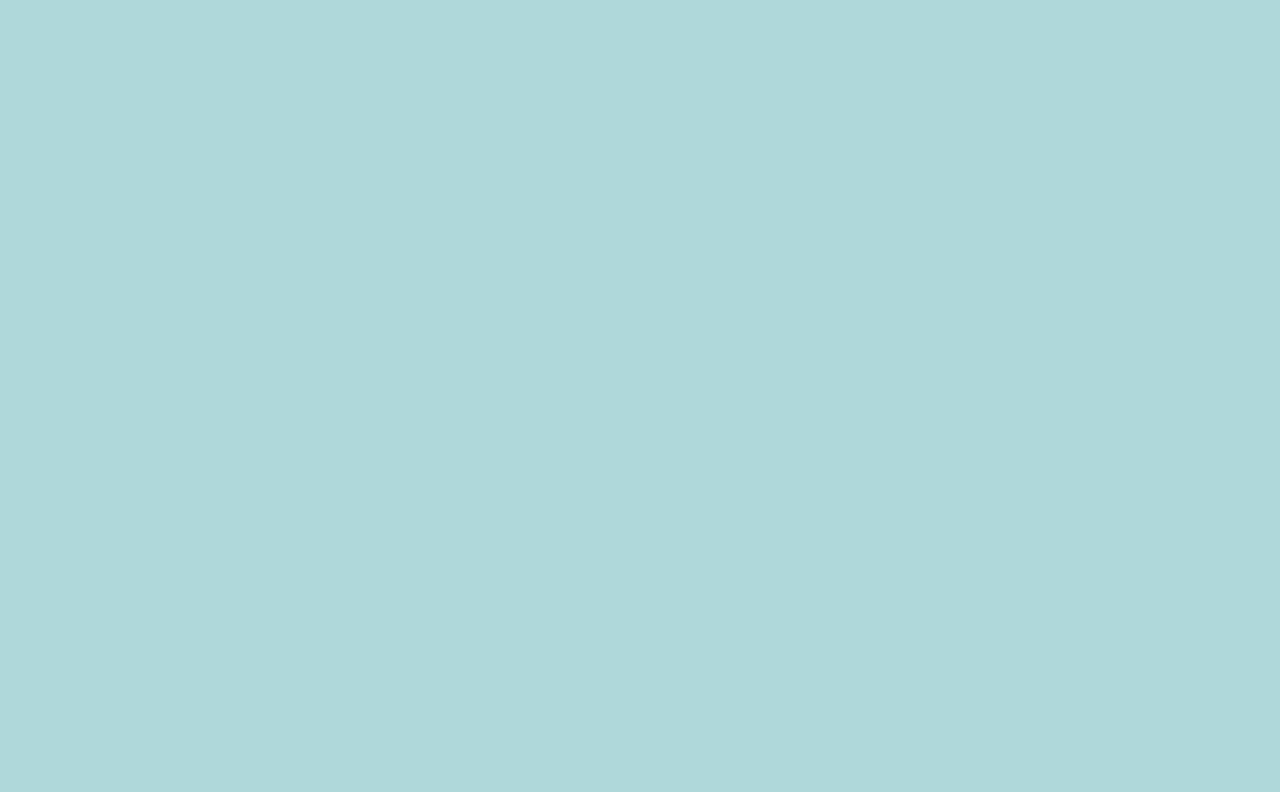
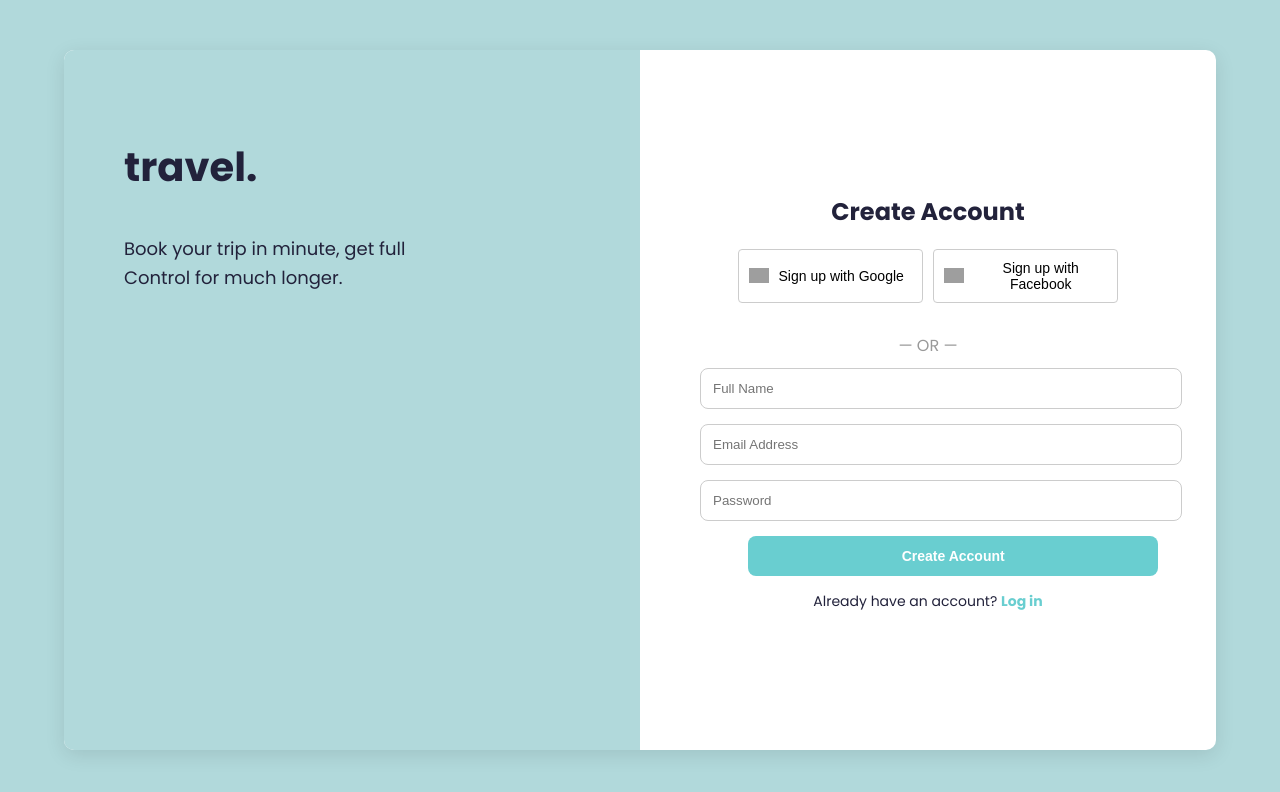
Before and after one commit to KingvonfrmO/travelApp-React, a React (Create React App) app: page /signin in a window 1280 px wide. Before the commit this address had no page. Shown: the top 792 px of the page. Built offline with nearby package versions, Linux system fonts and the light colour scheme; grey boxes are pictures that could not be loaded.

Commit message:
Changes Made:
Added the Sign up page
Removed the nav bar component and added it into the header.

```diff
--- a/src/App.jsx
+++ b/src/App.jsx
@@ -2,13 +2,15 @@ import { BrowserRouter, Route, Routes } from "react-router-dom";
 import Home from "../src/pages/home";
 import Contact from "../src/pages/contact";
 import './styles/app.css';
+import Signin from "./pages/signin";
 
 export function App() {
     return (
         <BrowserRouter>
             <Routes>
-                <Route path="/" element={<Home />} />
+                <Route path="" element={<Home />} />
                 <Route path="/contact" element={<Contact />} />
+                <Route path="/signin" element={<Signin />} />/
             </Routes>
         </BrowserRouter>
     );
--- a/src/components/buttons.jsx
+++ b/src/components/buttons.jsx
@@ -1,9 +1,15 @@
 import '../styles/buttons.css'
+import {useNavigate} from "react-router-dom";
 
 export function SigninButton() {
+    const navigate = useNavigate();
+    const handleSignIn = () => {
+        navigate('/signin');
+    };
+
     return (
         <div className="signInButton">
-            <button>
+            <button onClick={handleSignIn}>
                 Sign in
             </button>
         </div>
--- a/src/components/footer.jsx
+++ b/src/components/footer.jsx
@@ -13,13 +13,13 @@ export function Footer(){
                 <div>
                     <h4>Company</h4>
                     <Link to="/contact">Contact</Link>
-                    <a href="#">Mobile</a>
+                    <Link to="/about">About</Link>
                 </div>
                 <div>
                     <h4>Contact</h4>
-                    <a href="#">Help/FAQ</a>
-                    <a href="#">Press</a>
-                    <a href="#">Affiliates</a>
+                    <a href="">Help/FAQ</a>
+                    <a href="">Press</a>
+                    <a href="">Affiliates</a>
                 </div>
                 <div>
                     <h4>More</h4>
--- a/src/components/header.jsx
+++ b/src/components/header.jsx
@@ -1,12 +1,29 @@
-import {NavBar} from './nav-bar';
 import {SigninButton} from './buttons';
-import '../styles/header.css'
-
+import '../styles/header.css';
+import {Link} from "react-router-dom";
 export function Header() {
     return (
         <div className="header">
             <h1>travel.</h1>
-            <NavBar/>
+            <div className="navigation">
+                <ul className="navBar">
+                    <li>
+                        <Link to="/">Home</Link>
+                    </li>
+                    <li>
+                        <a href="#services">Services</a>
+                    </li>
+                    <li>
+                        <a href={"#destinations"}>Destinations</a>
+                    </li>
+                    <li>
+                        <a href={"#Newsletter"}>NewsLetter</a>
+                    </li>
+                    <li>
+                        <a href={"#footer"}>SiteMap</a>
+                    </li>
+                </ul>
+            </div>
             <SigninButton/>
         </div>
     );
--- a/src/components/nav-bar.jsx
+++ /dev/null
@@ -1,25 +0,0 @@
-import {Link} from "react-router-dom";
-
-export function NavBar(){
-    return (
-        <div className="navigation">
-            <ul className="navBar">
-                <li>
-                    <Link to="/">Home</Link>
-                </li>
-                <li>
-                    <a href="#services">Services</a>
-                </li>
-                <li>
-                    <a href="#destinations">Destinations</a>
-                </li>
-                <li>
-                    <a href="#Newsletter">NewsLetter</a>
-                </li>
-                <li>
-                    <a href="#footer">SiteMap</a>
-                </li>
-            </ul>
-        </div>
-    );
-}
--- a/src/index.js
+++ b/src/index.js
@@ -1,7 +1,8 @@
 import React from 'react';
 import ReactDOM from "react-dom/client";
-import { App } from "./App";
 import './styles/app.css';
+import {App} from "./App";
+
 
 const root = ReactDOM.createRoot(document.getElementById('root'));
 root.render(
--- /dev/null
+++ b/src/pages/signin.jsx
@@ -0,0 +1,43 @@
+import '../styles/sign-in.css';
+export default function Signin(){
+    return (
+        <div className="signup-container">
+            <div className="signup-card">
+                <div className="signup-left">
+                    <h1 className="logo-text">travel.</h1>
+                    <p className="description">
+                        Book your trip in minute, get full<br />
+                        Control for much longer.
+                    </p>
+                </div>
+                <div className="signup-right">
+                    <h2>Create Account</h2>
+
+                    <div className="social-buttons">
+                        <button className="google-btn">
+                            <img src="https://www.svgrepo.com/show/355037/google.svg" alt="Google" />
+                            Sign up with Google
+                        </button>
+                        <button className="facebook-btn">
+                            <img src="https://www.svgrepo.com/show/475647/facebook-color.svg" alt="Facebook" />
+                            Sign up with Facebook
+                        </button>
+                    </div>
+
+                    <div className="divider">— OR —</div>
+
+                    <form className="signup-form">
+                        <input type="text" placeholder="Full Name" />
+                        <input type="email" placeholder="Email Address" />
+                        <input type="password" placeholder="Password" />
+                        <button type="submit" className="create-account-btn">Create Account</button>
+                    </form>
+
+                    <p className="login-link">
+                        Already have an account? <a href="#">Log in</a>
+                    </p>
+                </div>
+            </div>
+        </div>
+    );
+}
--- a/src/styles/sign-in.css
+++ b/src/styles/sign-in.css
@@ -1,150 +1,121 @@
-.container {
+.signup-container {
     display: flex;
+    justify-content: center;
+    align-items: center;
+    background-color: #B1D9DB;
     min-height: 100vh;
+    font-family: 'Poppins', Arial, sans-serif;
 }
-.left-panel {
-    background: #b6dcdf;
-    width: 40%;
-    padding: 40px 0 0 30px;
+
+.signup-card {
+    margin: 10px;
+    display: flex;
+    width: 1152px;
+    height: 700px;
+    background-color: #fff;
+    border-radius: 10px;
+    overflow: hidden;
+    box-shadow: 0 5px 20px rgba(0, 0, 0, 0.1);
+}
+
+.signup-left {
+    width: 50%;
+    background-color: #B1D9DB;
+    padding: 60px;
     display: flex;
     flex-direction: column;
 }
-.logo {
-    font-size: 2.2rem;
-    font-weight: 600;
-    color: #333;
-    margin-bottom: 60px;
-    letter-spacing: 1px;
+
+.logo-text {
+    font-size: 40px;
+    font-weight: bold;
+    margin-bottom: 20px;
 }
-.desc {
-    color: #6b7a8f;
-    font-size: 1.1rem;
-    max-width: 270px;
-    margin-top: 60px;
-    line-height: 1.4;
+
+.description {
+    font-size: 18px;
+    line-height: 1.6;
 }
-.right-panel {
-    background: #fff;
-    flex: 1;
-    border-top-left-radius: 50px;
-    border-bottom-left-radius: 50px;
-    display: flex;
-    align-items: center;
-    justify-content: center;
-    min-width: 400px;
-}
-.form-box {
-    width: 420px;
-    max-width: 90vw;
-    padding: 30px 0;
+
+.signup-right {
+    width: 50%;
+    padding: 60px;
     display: flex;
     flex-direction: column;
     align-items: center;
+    justify-content: center;
 }
-.form-box h2 {
-    font-size: 2rem;
-    font-weight: 600;
-    margin-bottom: 32px;
-    color: #232323;
-    letter-spacing: 1px;
+
+.signup-right h2 {
+    font-size: 24px;
+    margin-bottom: 20px;
 }
-.social-row {
+
+.social-buttons {
     display: flex;
-    gap: 20px;
-    margin-bottom: 30px;
+    gap: 10px;
+    margin-bottom: 20px;
 }
-.social-btn {
+
+.social-buttons button {
+    flex: 1;
     display: flex;
     align-items: center;
-    gap: 10px;
-    background: #fff;
-    border: 1px solid #e0e0e0;
-    border-radius: 10px;
-    padding: 10px 22px;
-    font-size: 1rem;
+    padding: 10px;
+    border: 1px solid #ccc;
+    background-color: #fff;
     cursor: pointer;
-    transition: box-shadow 0.2s;
-    box-shadow: 0 1px 2px rgba(0, 0, 0, 0.03);
+    font-size: 14px;
+    border-radius: 4px;
+    transition: 0.2s;
 }
-.social-btn img {
-    width: 22px;
-    height: 22px;
+
+.social-buttons img {
+    width: 20px;
+    margin-right: 10px;
 }
-.or-divider {
-    margin: 24px 0 18px 0;
-    color: #888;
-    font-size: 1.1rem;
-    font-weight: 500;
-    letter-spacing: 1px;
+
+.social-buttons button:hover {
+    background-color: #f0f0f0;
+}
+
+.divider {
     text-align: center;
+    color: #999;
+    margin: 10px 0;
 }
-.input-group {
+
+.signup-form input {
     width: 100%;
-    margin-bottom: 18px;
-    position: relative;
+    padding: 12px;
+    margin-bottom: 15px;
+    border: 1px solid #ccc;
+    border-radius: 8px;
 }
-.input-group input {
-    width: 100%;
-    padding: 15px 45px 15px 12px;
+
+.create-account-btn {
+    width: 90%;
+    padding: 12px;
+    background-color: #69CED0;
+    color: white;
+    font-weight: bold;
     border: none;
-    border-bottom: 2px solid #f0f0f0;
-    font-size: 1rem;
-    background: transparent;
-    outline: none;
-    transition: border-color 0.2s;
-    color: #444;
+    border-radius: 8px;
+    cursor: pointer;
 }
-.input-group input:focus {
-    border-bottom: 2px solid #b6dcdf;
+
+.create-account-btn:hover {
+    background-color: #4db8bc;
 }
-.input-group .eye-icon {
-    position: absolute;
-    right: 10px;
-    top: 50%;
-    transform: translateY(-50%);
-    cursor: pointer;
-    width: 24px;
-    height: 24px;
-    opacity: 0.5;
+
+.login-link {
+    margin-top: 15px;
+    text-align: center;
+    font-size: 14px;
 }
-.create-btn {
-    width: 100%;
-    background: #99d8dd;
-    color: #fff;
-    font-weight: 600;
-    font-size: 1.1rem;
-    border: none;
-    border-radius: 10px;
-    padding: 15px 0;
-    margin: 18px 0 10px 0;
-    cursor: pointer;
-    transition: background 0.2s;
+
+.login-link a {
+    color: #69CED0;
+    font-weight: bold;
+    text-decoration: none;
 }
-.create-btn:hover {
-    background: #7cc7d1;
-}
-.login-link {
-    color: #6bbed6;
-    text-decoration: none;
-    font-size: 1rem;
-    margin-left: 4px;
-    transition: color 0.2s;
-}
-.login-link:hover {
-    color: #4fa3b8;
-    text-decoration: underline;
-}
-@media (max-width: 900px) {
-    .container {
-        flex-direction: column;
-    }
-    .left-panel {
-        width: 100%;
-        align-items: center;
-        padding: 40px 0 0 0;
-    }
-    .right-panel {
-        border-radius: 0;
-        min-width: unset;
-    }
-}
```
Also changed, not shown: src/assets/images/google.png (added).
